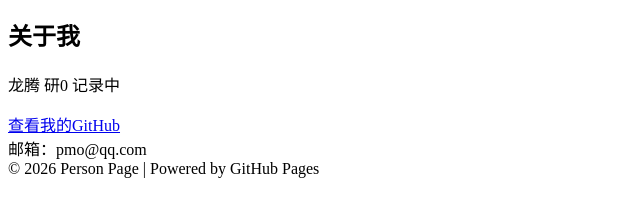
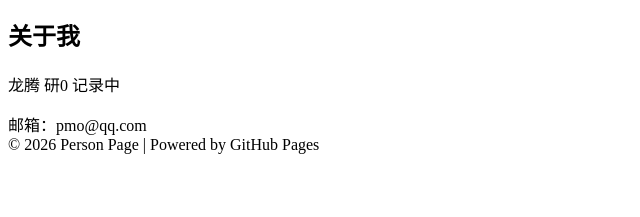
Before and after one commit to Noah-aaa/person-pages, a plain HTML site: page index.html in a window 1280 px wide. Shown: the part 107-324 px from the top of the page, without its empty margins (0-640 px from the left). Drawn offline with Linux system fonts and the light colour scheme.

Commit message:
Remove GitHub link from index.html
Removed GitHub link from the about section.

```diff
--- a/index.html
+++ b/index.html
@@ -15,10 +15,6 @@
         <div>
             <h2>关于我</h2>
             <p>龙腾 研0 记录中</p>
-
-            <a class="btn" href="https://github.com/" target="_blank">
-                查看我的GitHub
-            </a>
         </div>
         <div>邮箱：pmo@qq.com</div>
 
```
